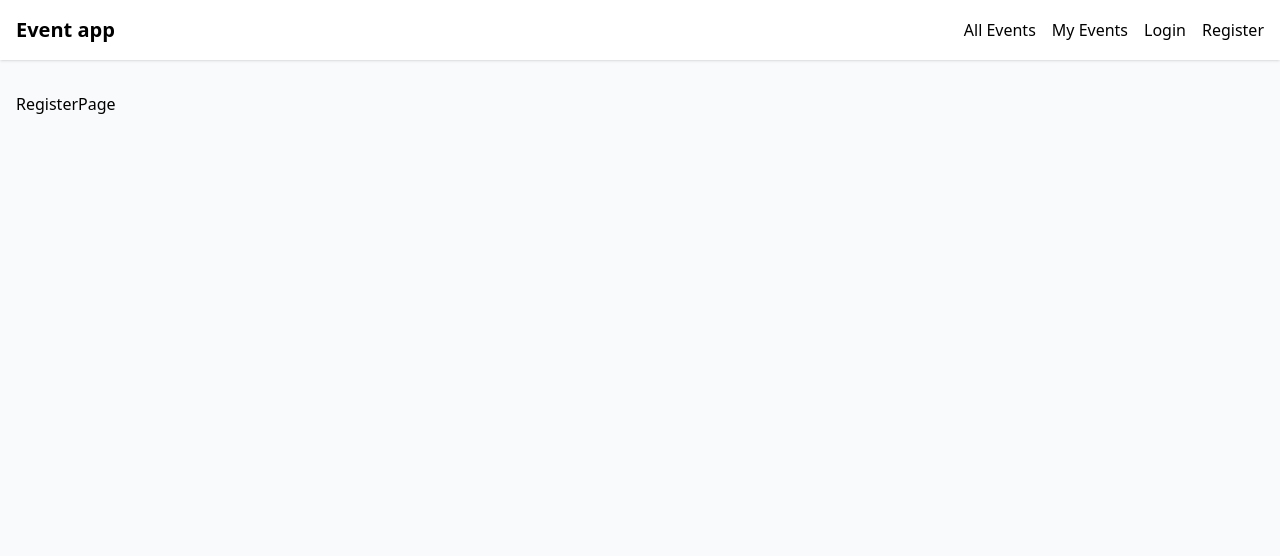
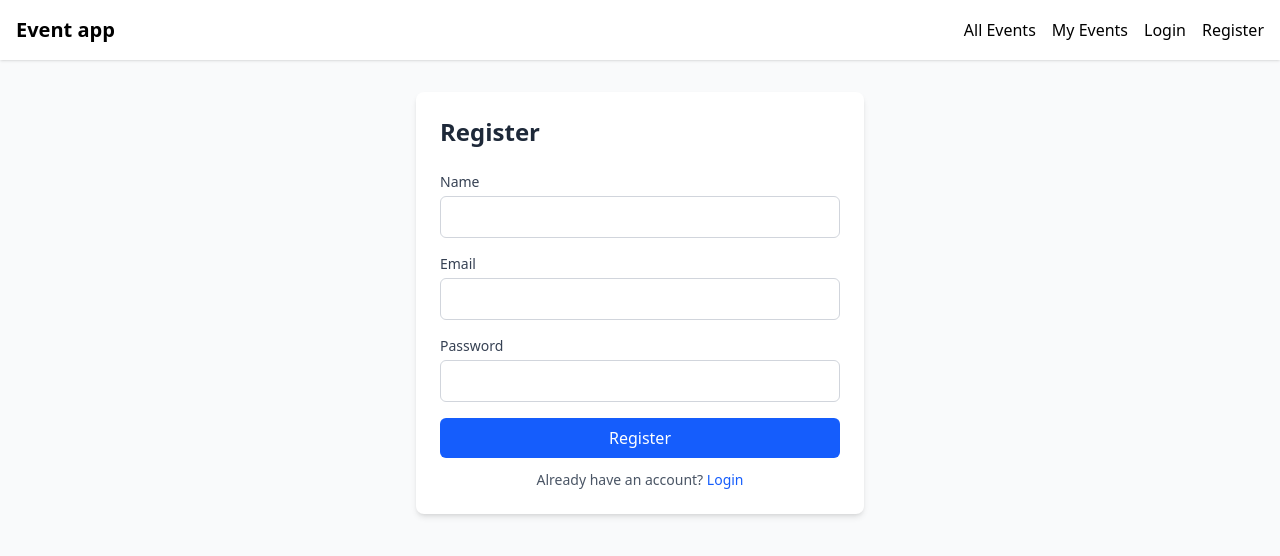
Before and after one commit to dharun7405/Event_Management_App, a React (Vite) app in the folder Event App/: page /register in a window 1280 px wide. Shown: the top 556 px of the page. Built offline with nearby package versions, Linux system fonts and the light colour scheme; no server answers.

Commit message:
Resgistration handled

```diff
--- /dev/null
+++ b/Event App/src/api/auth.ts
@@ -0,0 +1,22 @@
+import type { User } from "../types";
+import { API_BASE_URL, apiFetch } from "./api";
+
+export const register = async (
+    name: string,
+    email: string,
+    password: string
+): Promise<User | null> => {
+    try {
+        const response = await apiFetch(`${API_BASE_URL}/v1/auth/register`, {
+            method: "POST",
+            body: JSON.stringify({ name, email, password }),
+        });
+
+        if (!response.ok) { return null; }
+
+        return await response.json();
+    } catch (error) {
+        console.error("Registration error:", error)
+        return null;
+    }
+};
--- a/Event App/src/components/InputGroup.tsx
+++ b/Event App/src/components/InputGroup.tsx
@@ -24,6 +24,8 @@ export function InputGroup({
     className = "",
 }: InputGroupProps) {
     const InputType = isTextArea ? "textarea" : "input";
+
+    return (
         <div className={className}>
             <label htmlFor={name} className="mb-1 block text-sm font-medium text-gray-700">
                 {label}
@@ -38,6 +40,6 @@ export function InputGroup({
                 className={`w-full rounded-md border px-3 py-2 focus:border-blue-500 focus:outline-none focus:ring-2 focus:ring-blue-500 ${error ? "border-red-500" : "border-gray-300"
                     }`} />
             {error && <p className="mt-1 text-small text-red-500">{error}</p>}
-    </div>;
-
+        </div>
+    );
 }
--- a/Event App/src/pages/RegisterPage.tsx
+++ b/Event App/src/pages/RegisterPage.tsx
@@ -1,3 +1,73 @@
+import { Link, useNavigate } from "react-router-dom"
+import { register } from "../api/auth";
+import { Button } from "../components/Button";
+import { InputGroup } from "../components/InputGroup";
+import { useForm } from "../hooks/useForm";
+import { ErrorMessage } from "../components/ErrorMessage";
+
+interface RegisterFormData {
+    name: string;
+    email: string;
+    password: string;
+}
+
+const initialValues: RegisterFormData = {
+    name: "",
+    email: "",
+    password: "",
+};
+
 export function RegisterPage() {
-    return <div>RegisterPage</div>
+    const navigate = useNavigate();
+
+    const validateForm = (values: RegisterFormData) => {
+        const errors: Partial<RegisterFormData> = {};
+        if (!values.name) errors.name = "Name is required";
+        if (!values.email) errors.email = "Email is required";
+        if (values.password.length < 5)
+            errors.password = "Password must be at least 5 characters long";
+
+        return errors;
+    };
+
+    const onSubmit = async ({ name, email, password }: RegisterFormData) => {
+        await register(name, email, password);
+        navigate("/login");
+    };
+
+    const { values, errors, error, isLoading, handleChange, handleSubmit } = useForm<RegisterFormData>({
+        initialValues,
+        validate: validateForm,
+        onSubmit,
+    });
+
+    return (
+        <div className="mx-auto max-w-md">
+            <div className="rounded-lg bg-white p-6 shadow-md">
+                <h2 className="mb-6 text-2xl font-semibold text-gray-800">Register</h2>
+                {error && <ErrorMessage error={error} />}
+                <form className="flex flex-col gap-4" onSubmit={handleSubmit}>
+                    <InputGroup label="Name" name="name" value={values.name}
+                        onChange={handleChange} error={errors.name} />
+                    <InputGroup label="Email" name="email" value={values.email}
+                        onChange={handleChange} error={errors.email} />
+                    <InputGroup label="Password" name="password" type="password" value={values.password}
+                        onChange={handleChange} error={errors.password} />
+
+                    <div className="flex flex-col space-y-3">
+                        <Button type="submit" disabled={isLoading}>
+                            {isLoading ? "Registering..." : "Register"}
+                        </Button>
+                        <div className="text-center text-sm text-gray-600">
+                            Already have an account?{" "}
+                            <Link to="/login" className="text-blue-600 hover:text-blue-800">
+                                Login
+                            </Link>
+                        </div>
+                    </div>
+
+                </form>
+            </div>
+        </div>
+    );
 }
--- a/Event App/src/types.ts
+++ b/Event App/src/types.ts
@@ -2,3 +2,9 @@ export interface AuthUser {
     userId: number;
     token: string;
 }
+
+export interface User {
+    id: number;
+    name: string;
+    email: string;
+}
```
Lines whose indentation alone changed are shown as unchanged.
